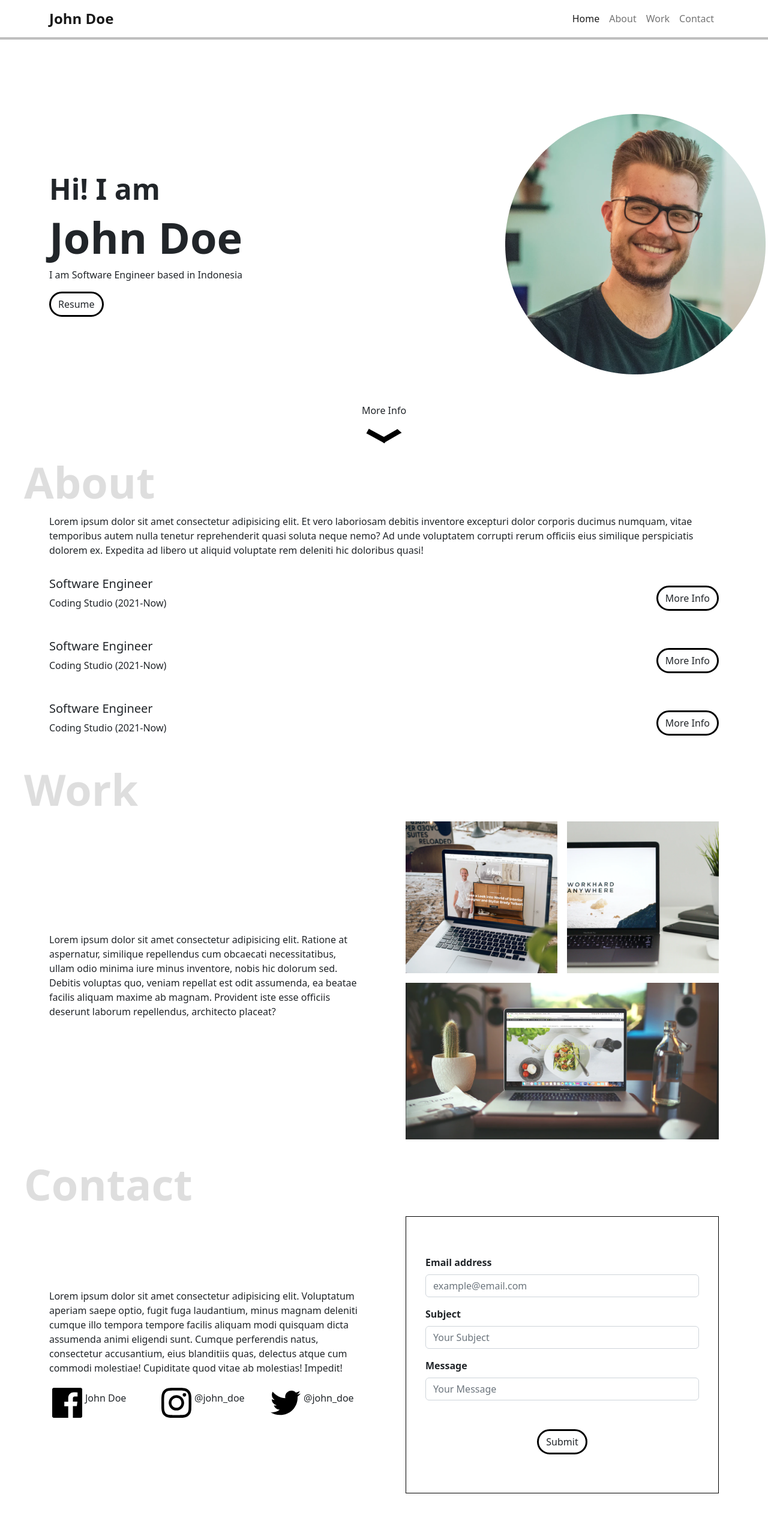
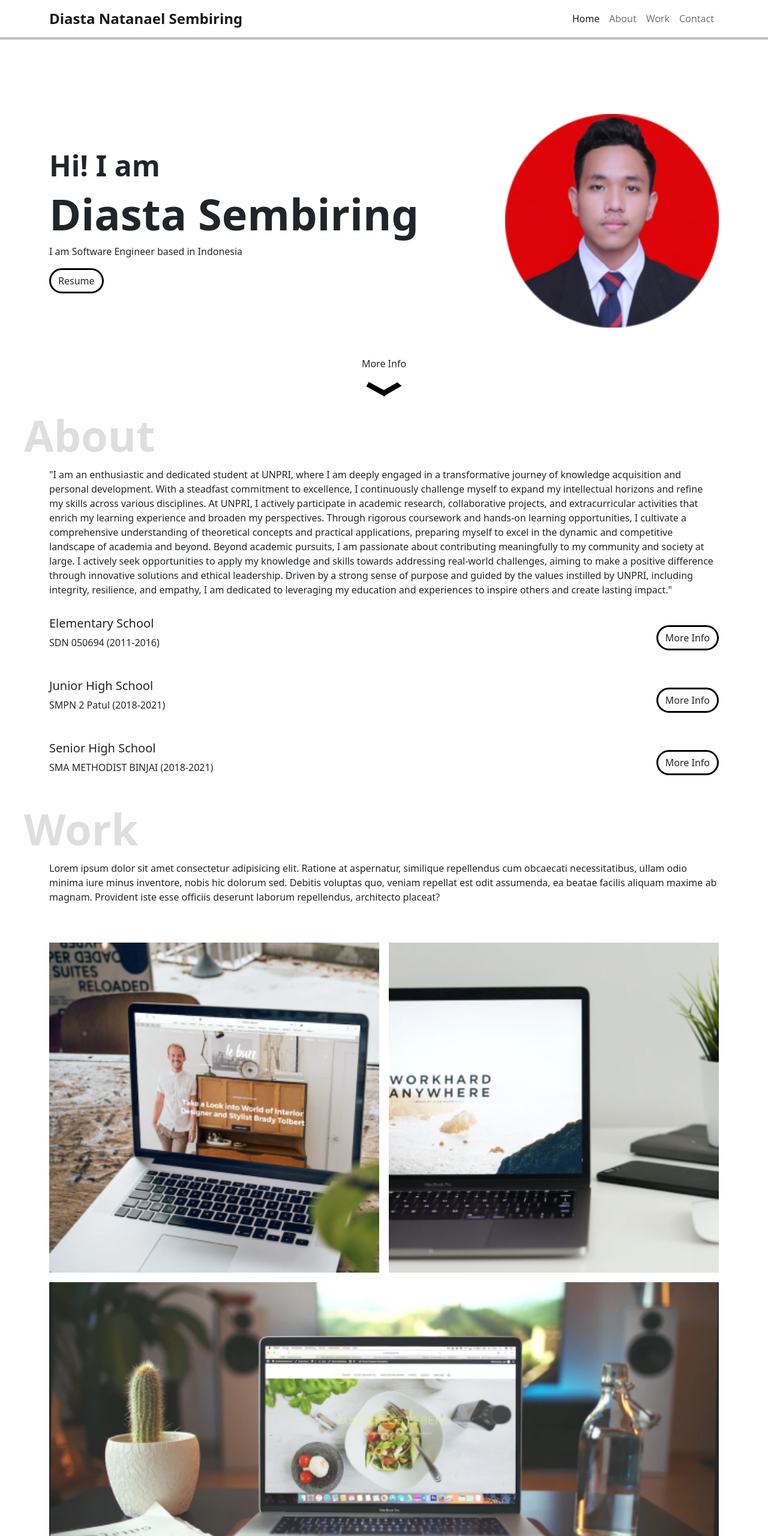
Before and after one commit to diastaSembiring/Portofolio, a plain HTML site: page index.html in a window 1280 px wide. Shown: the top 2560 px of the page at 60% size. Drawn offline with nearby package versions, Linux system fonts and the light colour scheme.

Commit message:
tidy up done

```diff
--- a/index.html
+++ b/index.html
@@ -16,7 +16,9 @@
   <body>
     <nav class="navbar navbar-expand-lg">
       <div class="container">
-        <a class="navbar-brand fs-4 fw-bold" href="#">John Doe</a>
+        <a class="navbar-brand fs-4 fw-bold" href="#"
+          >Diasta Natanael Sembiring</a
+        >
         <button
           class="navbar-toggler"
           type="button"
@@ -31,104 +33,123 @@
         <div class="collapse navbar-collapse" id="navbarNav">
           <ul class="navbar-nav ms-auto">
             <li class="nav-item">
-              <a class="nav-link active" aria-current="page" href="#">Home</a>
+              <a class="nav-link active" aria-current="page" href="#home"
+                >Home</a
+              >
             </li>
             <li class="nav-item">
-              <a class="nav-link" href="#">About</a>
+              <a class="nav-link" href="#about">About</a>
             </li>
             <li class="nav-item">
-              <a class="nav-link" href="#">Work</a>
+              <a class="nav-link" href="#work">Work</a>
             </li>
             <li class="nav-item">
-              <a class="nav-link" href="#">Contact</a>
+              <a class="nav-link" href="#contact">Contact</a>
             </li>
           </ul>
         </div>
       </div>
     </nav>
     <section id="home" class="home container">
-      <div class="row d-flex align-items-center">
-        <div class="col-8">
+      <div
+        class="row d-flex align-items-center flex-md-row flex-column-reverse"
+      >
+        <div class="col-12 col-md-8">
           <h3 class="fw-semibold">Hi! I am</h3>
-          <h1 class="fw-bold">John Doe</h1>
+          <h1 class="fw-bold">Diasta Sembiring</h1>
           <p>I am Software Engineer based in Indonesia</p>
-          <a class="btn button" href="images/potrait.png" download>Resume</a>
+          <a class="btn button" href="images/Diassembiring.pdf" download
+            >Resume</a
+          >
         </div>
-        <div class="col-4">
-          <img src="images/potrait.png" alt="Potrait" />
+        <div
+          class="col-12 col-md-4 d-flex justify-content-md-end justify-content-center"
+        >
+          <img src="images/didi.png" alt="Potrait" />
         </div>
       </div>
-      <div class="arrow w-100 d-flex align-items-center flex-column mt-5">
-        <a class="text-decoration-none text-dark" href="#about">More Info</a>
+      <a
+        href="#about"
+        class="text-decoration-none arrow w-100 d-flex align-items-center flex-column mt-5"
+      >
+        <div class="text-dark">More Info</div>
         <img id="arrow" class="mt-2" src="images/arrow.svg" alt="arrow icon" />
-      </div>
+      </a>
     </section>
     <section id="about" class="about container">
       <p>
-        Lorem ipsum dolor sit amet consectetur adipisicing elit. Et vero
-        laboriosam debitis inventore excepturi dolor corporis ducimus numquam,
-        vitae temporibus autem nulla tenetur reprehenderit quasi soluta neque
-        nemo? Ad unde voluptatem corrupti rerum officiis eius similique
-        perspiciatis dolorem ex. Expedita ad libero ut aliquid voluptate rem
-        deleniti hic doloribus quasi!
+        "I am an enthusiastic and dedicated student at UNPRI, where I am deeply
+        engaged in a transformative journey of knowledge acquisition and
+        personal development. With a steadfast commitment to excellence, I
+        continuously challenge myself to expand my intellectual horizons and
+        refine my skills across various disciplines. At UNPRI, I actively
+        participate in academic research, collaborative projects, and
+        extracurricular activities that enrich my learning experience and
+        broaden my perspectives. Through rigorous coursework and hands-on
+        learning opportunities, I cultivate a comprehensive understanding of
+        theoretical concepts and practical applications, preparing myself to
+        excel in the dynamic and competitive landscape of academia and beyond.
+        Beyond academic pursuits, I am passionate about contributing
+        meaningfully to my community and society at large. I actively seek
+        opportunities to apply my knowledge and skills towards addressing
+        real-world challenges, aiming to make a positive difference through
+        innovative solutions and ethical leadership. Driven by a strong sense of
+        purpose and guided by the values instilled by UNPRI, including
+        integrity, resilience, and empathy, I am dedicated to leveraging my
+        education and experiences to inspire others and create lasting impact."
       </p>
       <div class="about-exp">
         <div class="about-exp-item">
           <div class="about-exp-item-header">
             <div>
-              <h5>Software Engineer</h5>
-              <p>Coding Studio (2021-Now)</p>
+              <h5>Elementary School</h5>
+              <p>SDN 050694 (2011-2016)</p>
             </div>
             <button class="btn button" onclick="toggleDetail(event)">
               More Info
             </button>
           </div>
           <p class="about-exp-item-detail">
-            Lorem ipsum dolor sit amet consectetur adipisicing elit.
-            Reprehenderit quisquam, rerum nisi laborum labore est dolores neque
-            fuga esse commodi nam quia atque aut dolorum! Culpa reprehenderit
-            quo voluptates laboriosam.
+            Passionate elementary school graduate with a solid foundaon in
+            literacy, numeracy, and basic science principles.
           </p>
         </div>
         <div class="about-exp-item">
           <div class="about-exp-item-header">
             <div>
-              <h5>Software Engineer</h5>
-              <p>Coding Studio (2021-Now)</p>
+              <h5>Junior High School</h5>
+              <p>SMPN 2 Patul (2018-2021)</p>
             </div>
             <button class="btn button" onclick="toggleDetail(event)">
               More Info
             </button>
           </div>
           <p class="about-exp-item-detail">
-            Lorem ipsum dolor sit amet consectetur adipisicing elit.
-            Reprehenderit quisquam, rerum nisi laborum labore est dolores neque
-            fuga esse commodi nam quia atque aut dolorum! Culpa reprehenderit
-            quo voluptates laboriosam.
+            Possess a robust foundaon in literacy, numeracy, and scienfic
+            principles and Demonstrates adaptability, independent work ethic,
+            and punctuality in contribuons
           </p>
         </div>
         <div class="about-exp-item">
           <div class="about-exp-item-header">
             <div>
-              <h5>Software Engineer</h5>
-              <p>Coding Studio (2021-Now)</p>
+              <h5>Senior High School</h5>
+              <p>SMA METHODIST BINJAI (2018-2021)</p>
             </div>
             <button class="btn button" onclick="toggleDetail(event)">
               More Info
             </button>
           </div>
           <p class="about-exp-item-detail">
-            Lorem ipsum dolor sit amet consectetur adipisicing elit.
-            Reprehenderit quisquam, rerum nisi laborum labore est dolores neque
-            fuga esse commodi nam quia atque aut dolorum! Culpa reprehenderit
-            quo voluptates laboriosam.
+            Movated achiever eager to embrace new opportunies and tackle
+            challenges with posivity.
           </p>
         </div>
       </div>
     </section>
     <section id="work" class="work container">
       <div class="row d-flex align-items-center gap-5">
-        <div class="col">
+        <div class="col-12 col-5">
           <p>
             Lorem ipsum dolor sit amet consectetur adipisicing elit. Ratione at
             aspernatur, similique repellendus cum obcaecati necessitatibus,
@@ -138,7 +159,7 @@
             deserunt laborum repellendus, architecto placeat?
           </p>
         </div>
-        <div class="col work-img">
+        <div class="col-12 col-6 work-img">
           <div id="work-1" class="work-img-item">
             <img src="images/work-1.png" alt="work 1" />
           </div>
@@ -153,31 +174,34 @@
     </section>
     <section id="contact" class="contact container">
       <div class="row d-flex align-items-center gap-5">
-        <div class="col">
+        <div class="col-12 col-lg-6">
           <p>
-            Lorem ipsum dolor sit amet consectetur adipisicing elit. Voluptatum
-            aperiam saepe optio, fugit fuga laudantium, minus magnam deleniti
-            cumque illo tempora tempore facilis aliquam modi quisquam dicta
-            assumenda animi eligendi sunt. Cumque perferendis natus, consectetur
-            accusantium, eius blanditiis quas, delectus atque cum commodi
-            molestiae! Cupiditate quod vitae ab molestias! Impedit!
+            Certainly! Here's the translation of the phrase "Contact Me" for
+            your portfolio: "I am very excited to collaborate and exchange ideas
+            with you. Please feel free to contact me through the contact
+            information below. I am ready to discuss potential projects,
+            collaboration opportunities, or simply exchange ideas. Thank you!"
           </p>
           <div class="row">
             <div class="col d-flex align-items-center">
-              <img src="images/Facebook.svg" alt="facebook icon" />
-              <p>John Doe</p>
+              <img class="w-25" src="images/Facebook.svg" alt="facebook icon" />
+              <p class="mb-0 ms-2">Diassembiring</p>
             </div>
             <div class="col d-flex align-items-center">
-              <img src="images/Instagram.svg" alt="instagram icon" />
-              <p>@john_doe</p>
+              <img
+                class="w-25"
+                src="images/Instagram.svg"
+                alt="instagram icon"
+              />
+              <p class="mb-0 ms-2">@diassembiring</p>
             </div>
             <div class="col d-flex align-items-center">
-              <img src="images/Twitter.svg" alt="twitter icon" />
-              <p>@john_doe</p>
+              <img class="w-25" src="images/Twitter.svg" alt="twitter icon" />
+              <p class="mb-0 ms-2">@diasta sembiring</p>
             </div>
           </div>
         </div>
-        <div class="col">
+        <div class="col-12 col-lg-5">
           <form class="contact-form" onsubmit="onFormSubmit(event)">
             <div class="mb-3">
               <label for="inp_email" class="form-label">Email address</label>
--- a/style.css
+++ b/style.css
@@ -38,6 +38,10 @@ section::before {
 
 .home h3 {
   font-size: 48px;
+}
+
+.home img {
+  width: 100%;
 }
 
 .home .arrow img {
@@ -142,6 +146,19 @@ section::before {
   font-weight: 700;
 }
 
+@media only screen and (max-width: 768px) {
+  .home img {
+    width: 50%;
+  }
+}
+
+@media only screen and (max-width: 576px) {
+  section::before {
+    left: -10px;
+    font-size: 64px;
+  }
+}
+
 @keyframes upDown {
   0% {
     transform: translateY(0);
```
Also changed, not shown: images/didi.png (added), 1 other file.
